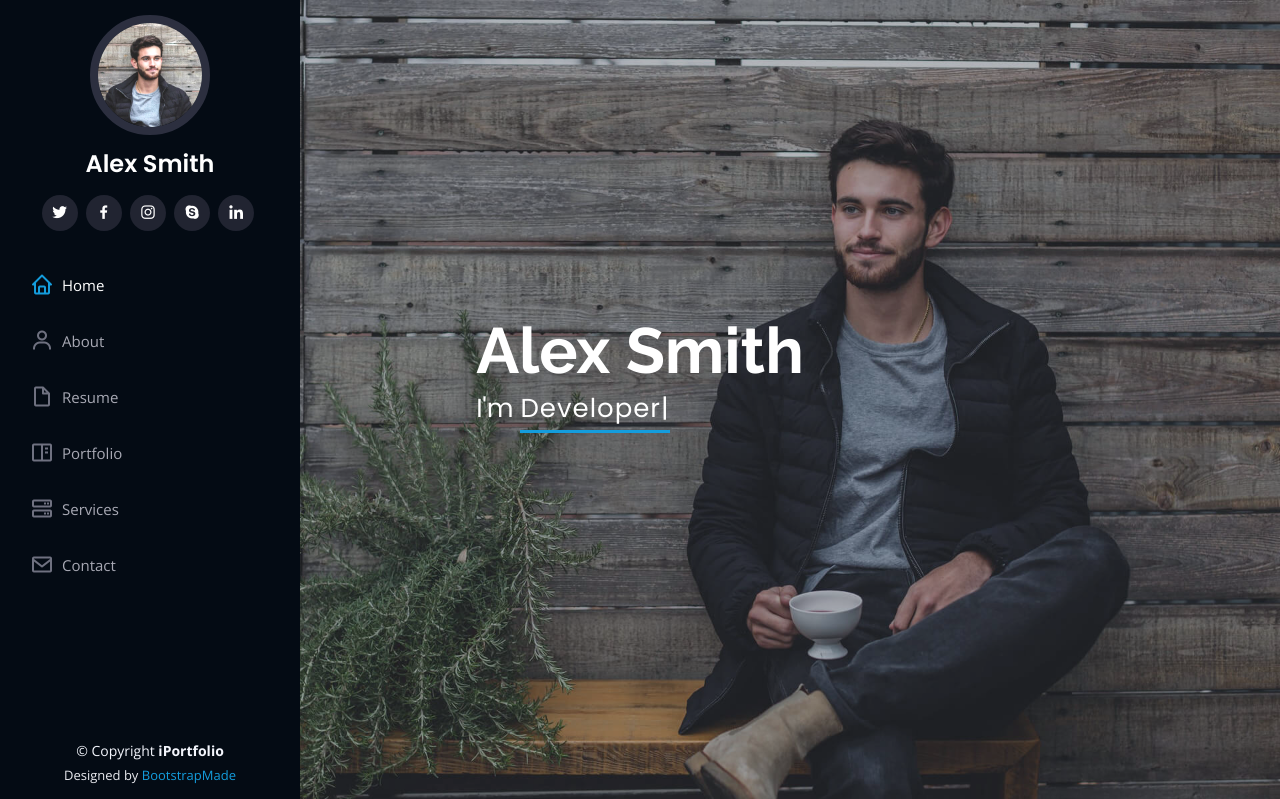
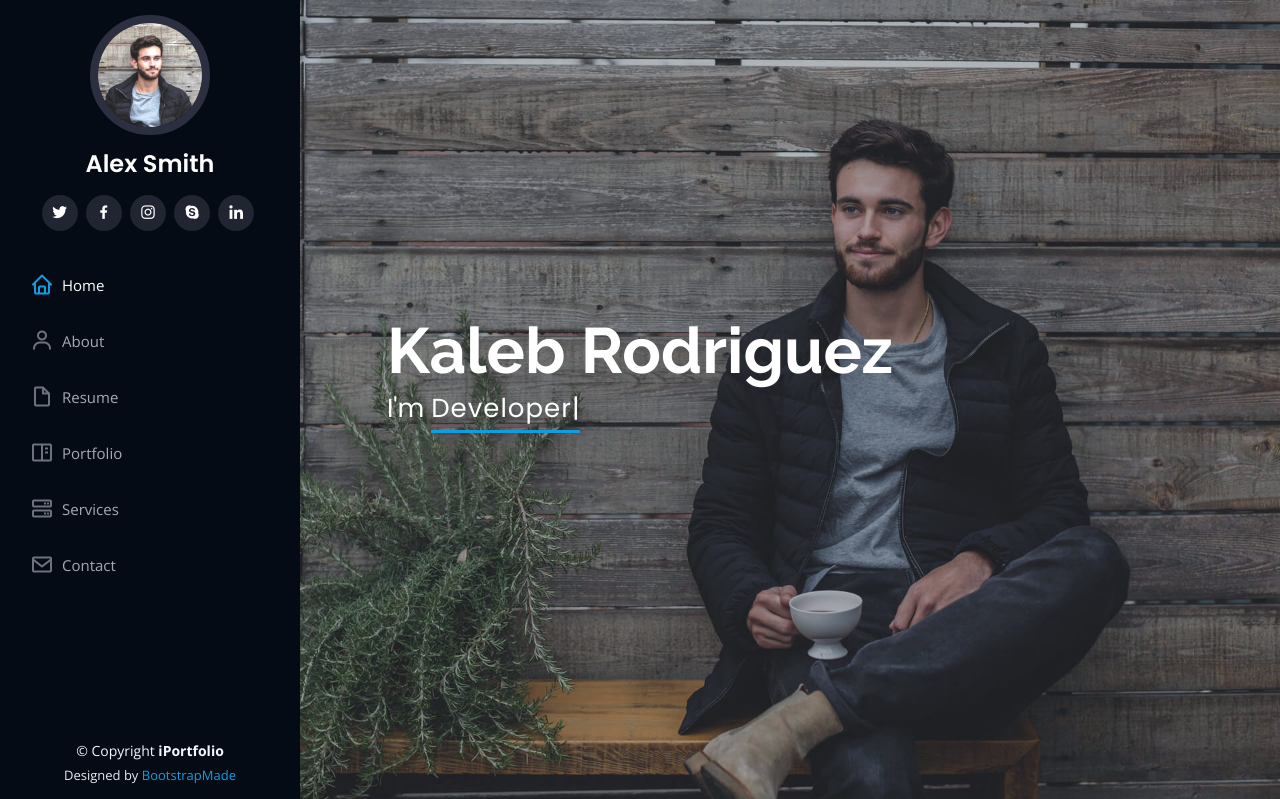
Before and after one commit to K0rnak/My-Resume, a Flask app: page / in a window 1280 px wide. Shown: the top 799 px of the page. Run offline with Flask 2, Linux system fonts and the light colour scheme; some libraries are stand-ins or nearby versions.

Commit message:
Initial Commit

```diff
--- a/templates/index.html
+++ b/templates/index.html
@@ -72,7 +72,7 @@
   <!-- ======= Hero Section ======= -->
   <section id="hero" class="d-flex flex-column justify-content-center align-items-center">
     <div class="hero-container" data-aos="fade-in">
-      <h1>Alex Smith</h1>
+      <h1>Kaleb Rodriguez</h1>
       <p>I'm <span class="typed" data-typed-items="Designer, Developer, Freelancer, Photographer"></span></p>
     </div>
   </section><!-- End Hero -->
```
